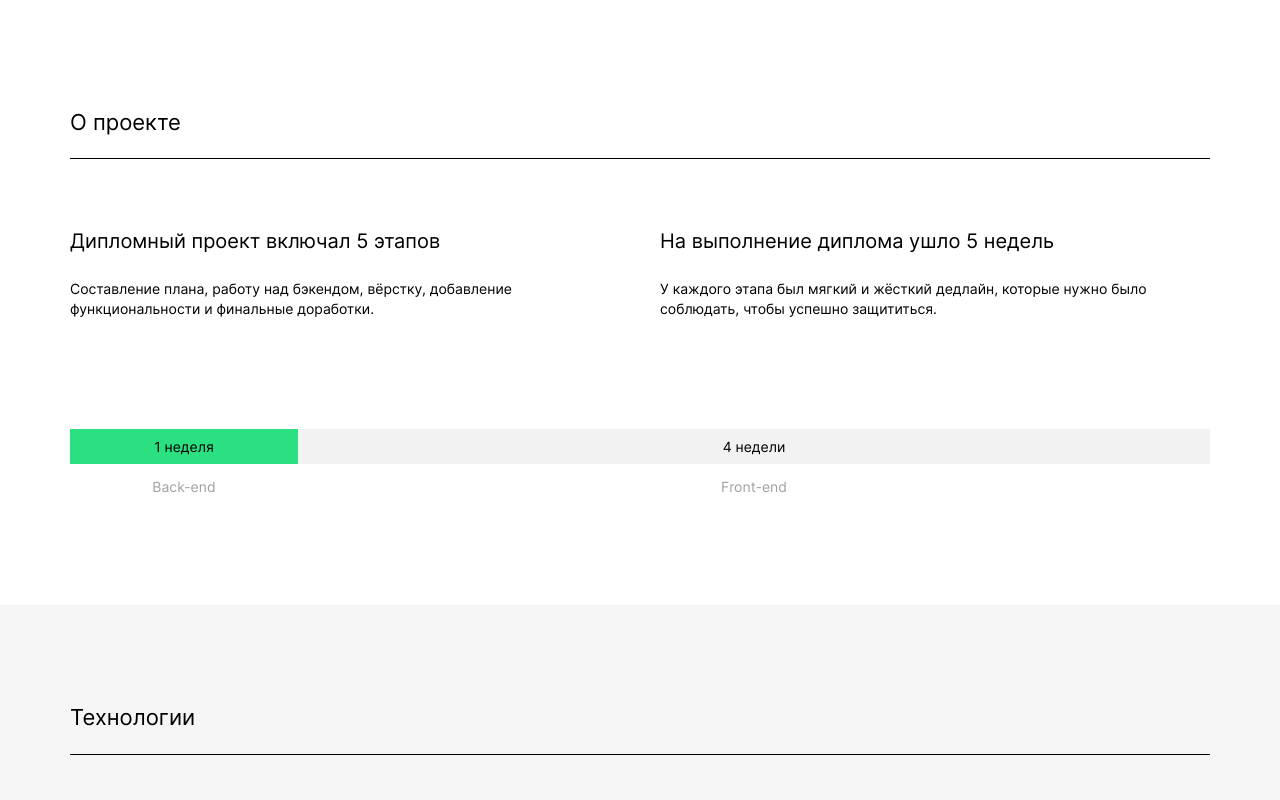
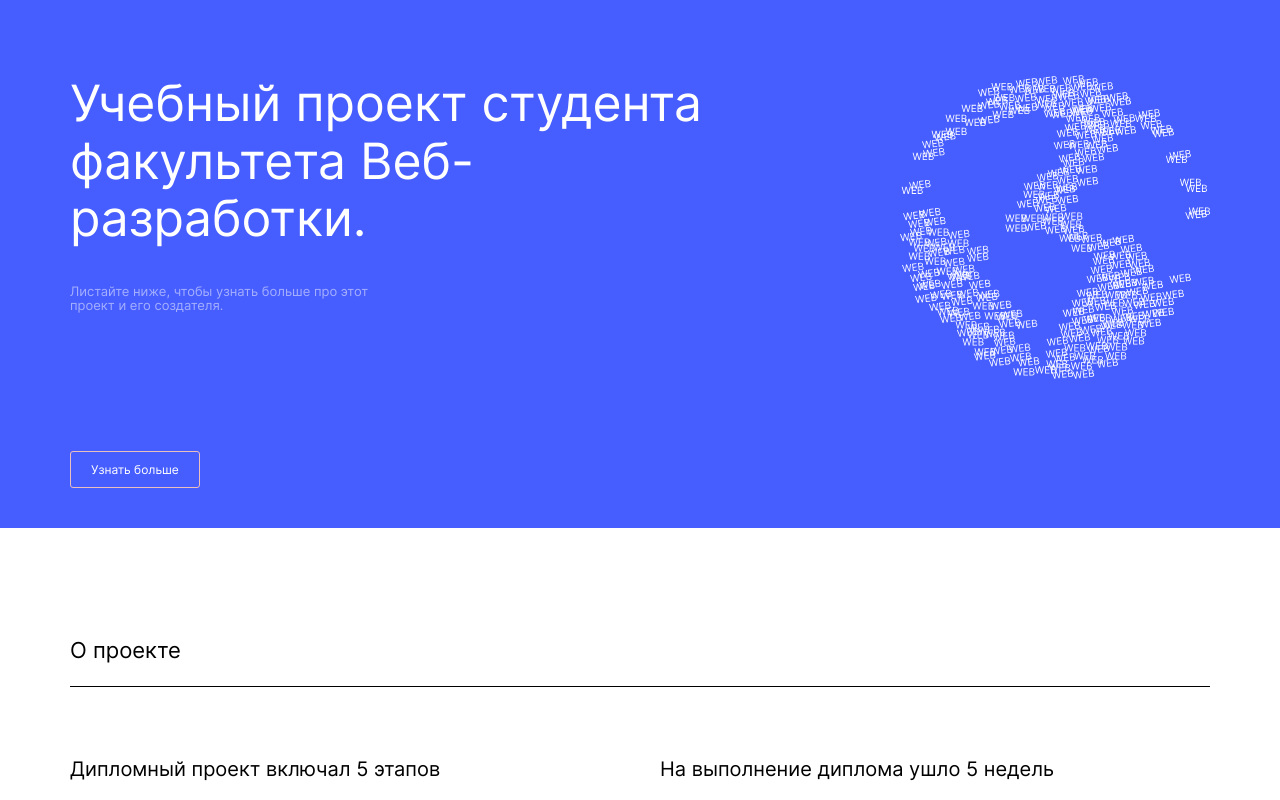
Before and after one commit to xatepk/movies-explorer-frontend, a React (Create React App) app: page / in a window 1280 px wide. Shown: the top 800 px of the page. Built offline with nearby package versions, Linux system fonts and the light colour scheme.

Commit message:
feature:Profile

```diff
--- a/package.json
+++ b/package.json
@@ -8,6 +8,7 @@
     "@testing-library/user-event": "^12.1.10",
     "react": "^17.0.1",
     "react-dom": "^17.0.1",
+    "react-router-dom": "^5.2.0",
     "react-scripts": "4.0.3",
     "web-vitals": "^1.0.1"
   },
--- a/src/components/AboutProject/AboutProject.js
+++ b/src/components/AboutProject/AboutProject.js
@@ -2,7 +2,7 @@ import './AboutProject.css';
 
 function AboutProject() {
   return(
-    <section className="project">
+    <section className="project" id="about-project">
       <p className="project__heading">О проекте</p>
       <div className="project__tasks">
         <div className="project__task">
--- a/src/components/App/App.js
+++ b/src/components/App/App.js
@@ -1,12 +1,21 @@
 import React from 'react';
+import { Route, Switch } from 'react-router-dom';
 import './App.css';
 import '../../index.css';
 import Main from '../Main/Main';
+import Profile from '../Profile/Profile';
 
 function App() {
   return (
     <div className="page">
-    <Main />
+      <Switch>
+        <Route exact path="/">
+          <Main />
+        </Route>
+        <Route path="/profile">
+          <Profile />
+        </Route>
+      </Switch>
     </div>
   );
 }
--- a/src/components/Main/Main.js
+++ b/src/components/Main/Main.js
@@ -1,5 +1,6 @@
 import './Main.css';
 import AboutProject from '../AboutProject/AboutProject';
+import Promo from '../Promo/Promo';
 import Techs from '../Techs/Techs';
 import AboutMe from '../AboutMe/AboutMe';
 import Portfolio from '../Portfolio/Portfolio';
@@ -8,6 +9,7 @@ import Footer from '../Footer/Footer';
 function Main() {
   return(
     <>
+    <Promo />
     <AboutProject />
     <Techs />
     <AboutMe />
--- /dev/null
+++ b/src/components/NavTab/NavTab.css
@@ -0,0 +1,15 @@
+.nav__link {
+  color: #FFFFFF;
+  border: 1px solid rgb(236, 191, 191);
+  box-sizing: border-box;
+  border-radius: 3px;
+  transition: opacity .7s;
+  text-decoration: none;
+  font-size: 12px;
+  font-weight: 1.33;
+  padding: 10px 20px;
+}
+
+.nav__link:hover {
+  opacity: .6;
+}
--- /dev/null
+++ b/src/components/NavTab/NavTab.js
@@ -0,0 +1,11 @@
+import './NavTab.css';
+
+function NavTab() {
+  return (
+    <nav>
+      <a className="nav nav__link" href="#about-project">Узнать больше</a>
+    </nav>
+  );
+}
+
+export default NavTab;
--- /dev/null
+++ b/src/components/Profile/Profile.css
@@ -0,0 +1,53 @@
+.profile__form {
+  width: 410px;
+  margin: auto;
+  display: grid;
+  grid-template-columns: 1fr 4fr;
+}
+
+.profile__heading {
+  grid-column-start: 1;
+  grid-column-end: 3;
+  text-align: center;
+  margin: 74px 0 107px;
+  font-weight: 500;
+  font-size: 24px;
+  line-height: 1.21;
+}
+
+.profile__item {
+  border: none;
+  font-size: 11px;
+  line-height: 1.18;
+  padding: 16px 0;
+  box-sizing: border-box;
+}
+
+.profile__input:focus {
+  border: none;
+}
+
+.profile__input {
+  text-align: right;
+}
+
+.profile__button {
+  border: none;
+  grid-column-start: 1;
+  grid-column-end: 3;
+  text-align: center;
+  background-color: white;
+  margin-top: 220px;
+  font-size: 13px;
+  line-height: 1.23;
+}
+
+.profile__logout {
+  display: flex;
+  justify-content: center;
+  margin: 16px 0 70px;
+  font-size: 13px;
+  line-height: 1.23;
+  color: #EE3465;
+  text-decoration: none;
+}
--- /dev/null
+++ b/src/components/Profile/Profile.js
@@ -0,0 +1,23 @@
+import './Profile.css';
+import { Link } from 'react-router-dom';
+
+function Profile() {
+  return(
+    <div className="profile">
+      <form className="profile__form" method="POST" action="#" name="profile" noValidate >
+        <h3 className="profile__heading">Привет, Виталий!</h3>
+        <label className="profile__item profile__label" for="name">Имя</label>
+        <input  id="name" name="name" className="profile__item profile__input"
+              placeholder="Виталий" required minLength="2" maxLength="40" autoComplete="off" type="text" />
+        <label className="profile__item profile__label" for="email">Почта</label>
+        <input  id="email" name="email"
+                className="profile__item profile__input"
+                placeholder="pochta@yandex.ru" required minLength="2" maxLength="200" autoComplete="off" type="text" />
+        <input className="profile__button" type="submit" value= "Редактировать" />
+      </form>
+      <Link to="/" className="profile__logout">Выйти из аккаунта</Link>
+    </div>
+  );
+}
+
+export default Profile;
--- /dev/null
+++ b/src/components/Promo/Promo.css
@@ -0,0 +1,31 @@
+.promo {
+  padding: 75px 70px 50px;
+  background-color: #465DFF;
+  position: relative;
+}
+
+.promo__logo {
+  width: 310px;
+  height: 304px;
+  background: url(../../images/logo.svg) top right / contain no-repeat;
+  position: absolute;
+  top: 75px;
+  right: 70px;
+}
+
+.promo__heading {
+  font-size: 50px;
+  font-weight: 1.16;
+  color: #FFFFFF;
+  max-width: 640px;
+  margin: 0 0 36px;
+}
+
+.promo__desc {
+  opacity: .5;
+  color: #FFFFFF;
+  max-width: 310px;
+  font-size: 13px;
+  font-weight: 1.23;
+  margin: 0 0 146px;
+}
--- /dev/null
+++ b/src/components/Promo/Promo.js
@@ -0,0 +1,15 @@
+import './Promo.css';
+import NavTab from '../NavTab/NavTab';
+
+function Promo() {
+  return(
+    <section className="promo">
+      <h1 className="promo__heading">Учебный проект студента факультета Веб-разработки.</h1>
+      <p className="promo__desc">Листайте ниже, чтобы узнать больше про этот проект и его создателя.</p>
+      <div className="promo__logo"></div>
+      <NavTab />
+    </section>
+  );
+}
+
+export default Promo;
--- a/src/index.js
+++ b/src/index.js
@@ -3,10 +3,14 @@ import ReactDOM from 'react-dom';
 import './index.css';
 import App from './components/App/App';
 import reportWebVitals from './reportWebVitals';
+import { BrowserRouter } from 'react-router-dom';
+
 
 ReactDOM.render(
   <React.StrictMode>
-    <App />
+     <BrowserRouter basename={process.env.PUBLIC_URL}>
+      <App />
+    </BrowserRouter>
   </React.StrictMode>,
   document.getElementById('root')
 );
```
Also changed, not shown: src/images/logo.svg (added), 1 other file (tests, documents, lock files or other folders).
